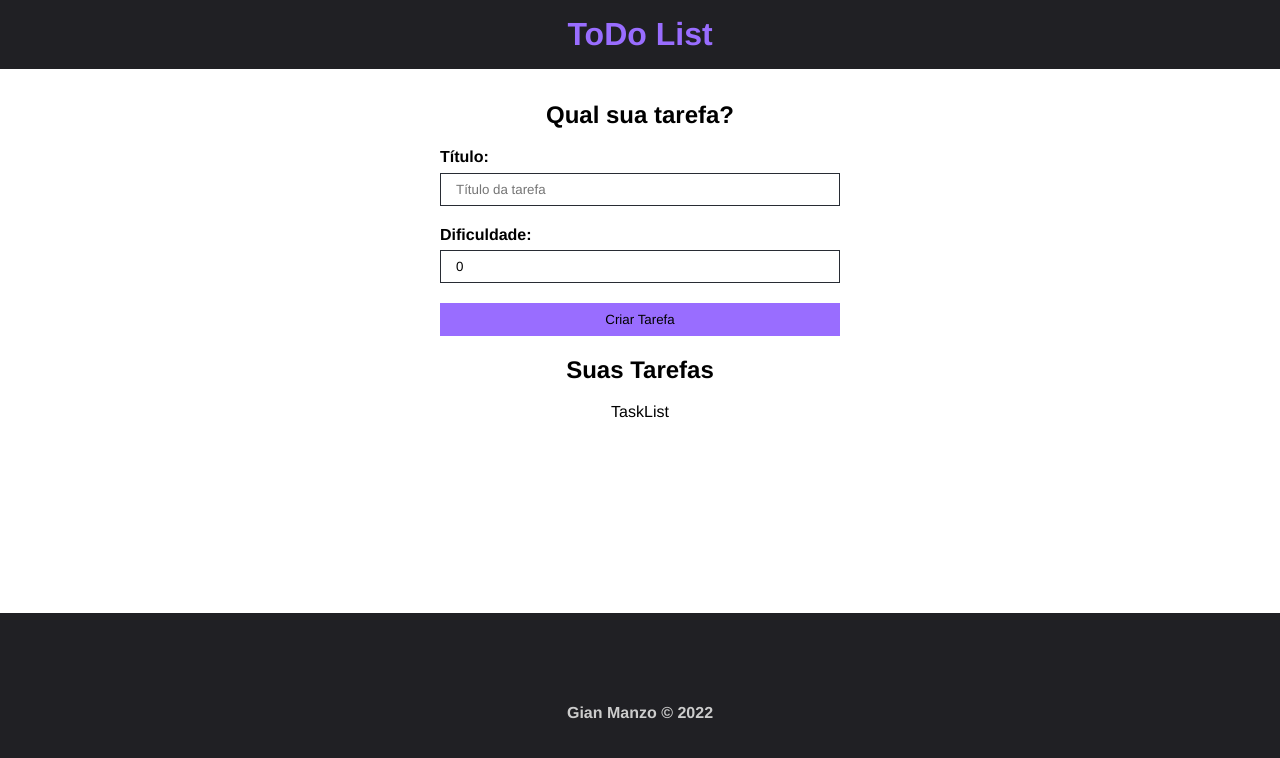
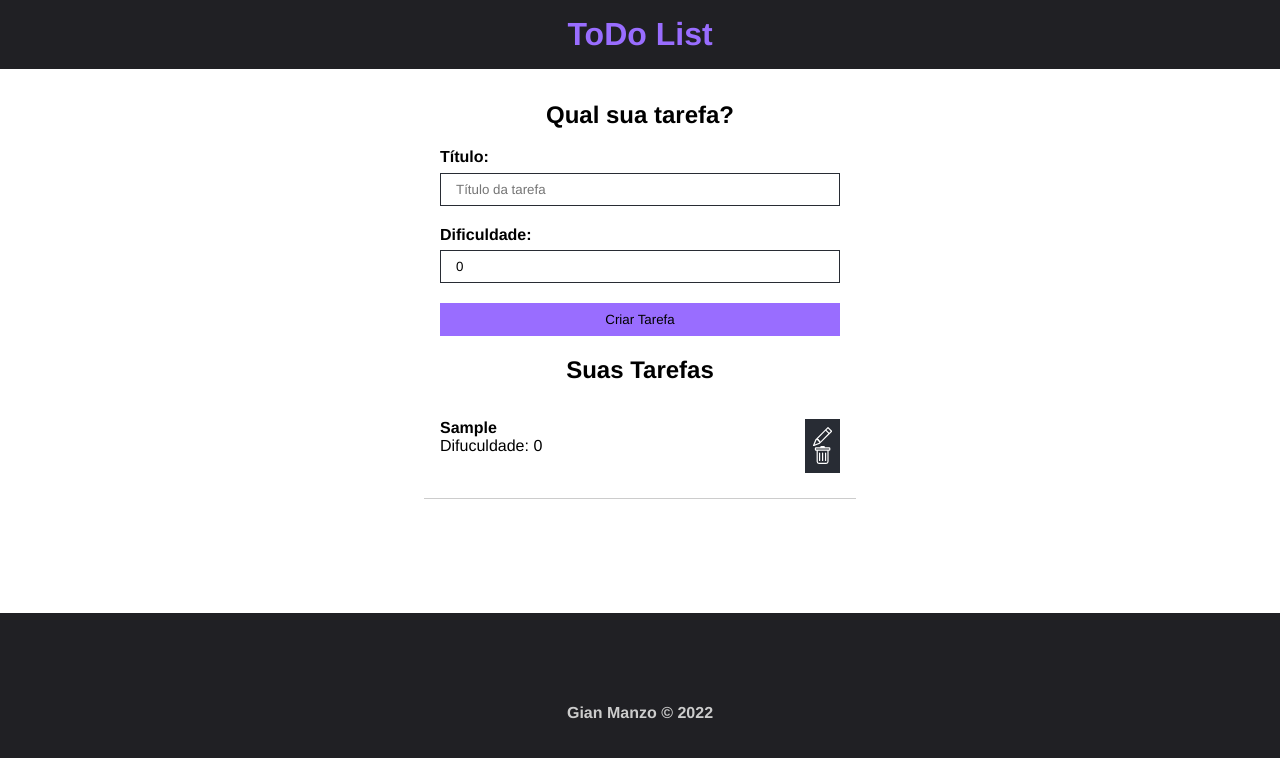
Before and after one commit to GianManzo/todo_list, a React (Create React App) app: page / in a window 1280 px wide. Both pictures are taken after typing "Sample" into the empty fields and a click on the input "Criar Tarefa". Shown: the top 758 px of the page. Built offline with nearby package versions, Linux system fonts and the light colour scheme.

Commit message:
custom task-list

```diff
--- a/package.json
+++ b/package.json
@@ -13,6 +13,7 @@
     "bootstrap-icons": "^1.9.1",
     "react": "^18.2.0",
     "react-dom": "^18.2.0",
+    "react-icons": "^4.4.0",
     "react-scripts": "5.0.1",
     "typescript": "^4.7.4",
     "web-vitals": "^2.1.4"
--- a/src/Components/Content.tsx
+++ b/src/Components/Content.tsx
@@ -21,7 +21,7 @@ const Content = () => {
         </div>
         <div>
           <h2>Suas Tarefas</h2>
-          <TaskList />
+          <TaskList taskList={taskList} />
         </div>
       </main>
     </>
--- /dev/null
+++ b/src/Components/TaskList.module.css
@@ -0,0 +1,38 @@
+.task {
+  display: flex;
+  justify-content: space-between;
+  max-width: 400px;
+  margin: 0 auto;
+  border-bottom: 1px solid #ccc;
+  padding: 1em;
+}
+
+.details {
+  text-align: left;
+}
+
+.detaiils h4 {
+  font-size: 1.2em;
+  margin-bottom: 1em;
+}
+
+.actions {
+  display: flex;
+  flex-direction: column;
+  align-items: center;
+  justify-content: center;
+}
+
+.actions:nth-child(2) {
+  margin-bottom: 0.5em;
+  font-size: 1.2em;
+  cursor: pointer;
+  background-color: #282c34;
+  color: #fff;
+  padding: 0.4em;
+  transition: 0.5s;
+}
+
+.actions:nth-child(2):hover {
+  color: #61dafb;
+}
--- a/src/Components/TaskList.tsx
+++ b/src/Components/TaskList.tsx
@@ -1,9 +1,32 @@
 import React from 'react'
+import { ITask } from '../Interfaces/Task'
+import styles from './TaskList.module.css'
+import { BsPencil, BsTrash } from 'react-icons/bs'
+type Props = {
+  taskList: ITask[]
+}
 
-type Props = {}
-
-const TaskList = (props: Props) => {
-  return <div>TaskList</div>
+const TaskList = ({ taskList }: Props) => {
+  return (
+    <>
+      {taskList.length > 0 ? (
+        taskList.map(task => (
+          <div key={task.id} className={styles.task}>
+            <div className={styles.details}>
+              <h4>{task.title}</h4>
+              <p>Difuculdade: {task.difficulty}</p>
+            </div>
+            <div className={styles.actions}>
+              <BsPencil />
+              <BsTrash />
+            </div>
+          </div>
+        ))
+      ) : (
+        <p>Não há tarefas cadastradas!</p>
+      )}
+    </>
+  )
 }
 
 export default TaskList
```
Also changed, not shown: 1 other file (tests, documents, lock files or other folders).
